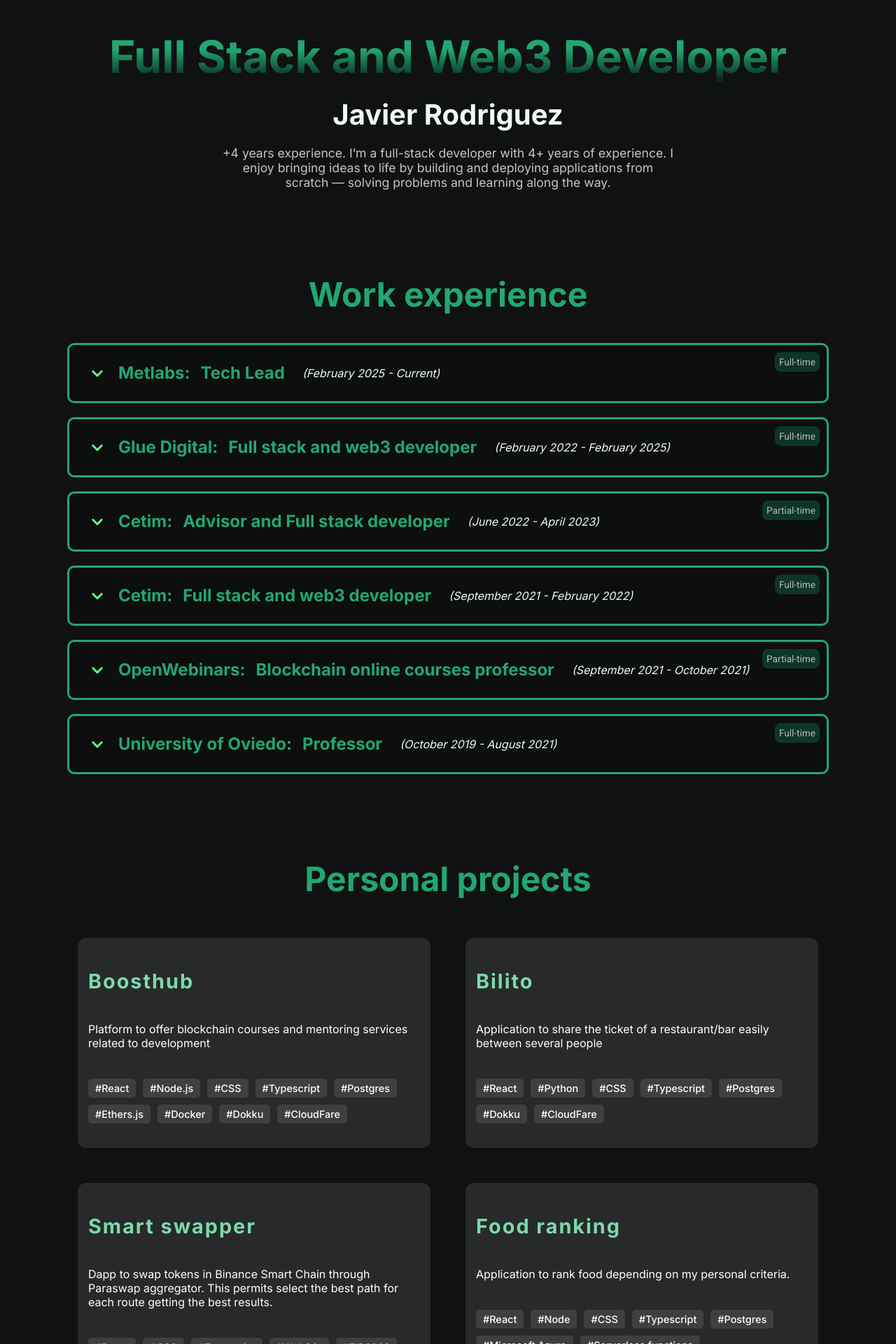
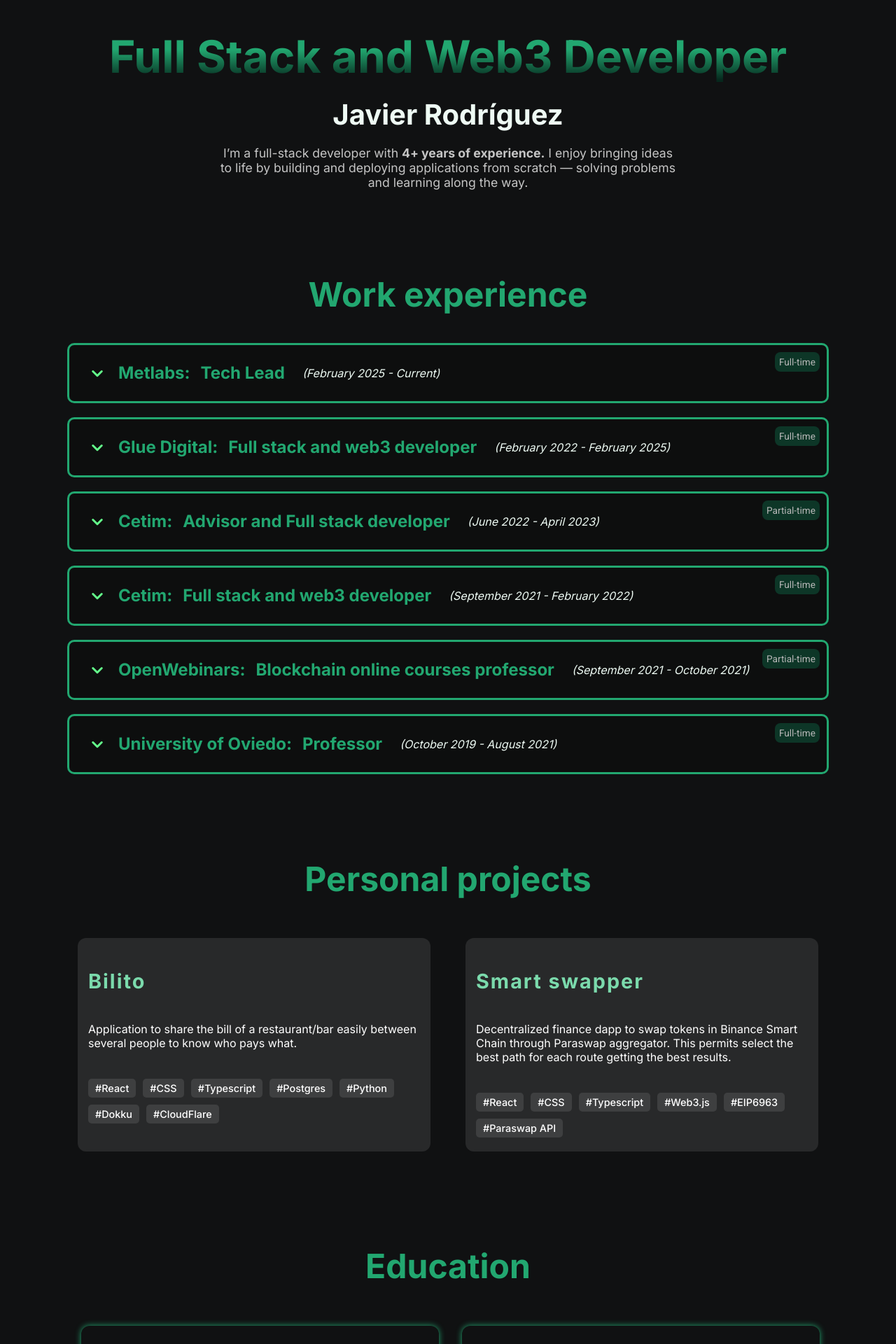
Before and after one commit to javirro/javirro-personal, a React (Create React App) app: page / in a window 1280 px wide. Shown: the part 100-2020 px from the top of the page at 70% size. Built offline with nearby package versions, Linux system fonts and the light colour scheme.

Commit message:
update README and some text

```diff
--- a/src/components/PersonalProjects/PersonalProjects.css
+++ b/src/components/PersonalProjects/PersonalProjects.css
@@ -17,7 +17,7 @@
   display: grid;
   width: 100%;
   grid-template-columns: repeat(2, minmax(300px, 1fr));
-  grid-template-rows: repeat(2, 300px);
+  /* grid-template-rows: repeat(2, 300px); */
   gap: 50px 50px;
   padding: 15px;
   box-sizing: border-box;
--- a/src/components/ProjectsPage/LeftGrid/LeftGrid.tsx
+++ b/src/components/ProjectsPage/LeftGrid/LeftGrid.tsx
@@ -13,10 +13,14 @@
           <FormattedMessage id="visit-project" />
           <img src={imgs.link} alt="link" />
         </a>
-        <a href={github} target="blank_" rel="noreferrer">
-          <span><FormattedMessage id="access-github" /></span>
-          <img src={imgs.darkGithub} alt="github" />
-        </a>
+        {github && (
+          <a href={github} target="blank_" rel="noreferrer">
+            <span>
+              <FormattedMessage id="access-github" />
+            </span>
+            <img src={imgs.darkGithub} alt="github" />
+          </a>
+        )}
       </div>
       <div className="container reduced-space">
         <img src={isTeamWork ? imgs.team : imgs.person} alt="People" />
--- a/src/data/personalProjects.json
+++ b/src/data/personalProjects.json
@@ -1,31 +1,15 @@
 [
-  {
-    "title": "Boosthub",
-    "description": "Platform to offer blockchain courses and  mentoring services related to development",
-    "url": "https://0xboosthub.com",
-    "github": "",
-    "stack": ["React", "Node.js", "CSS", "Typescript", "Postgres", "Ethers.js", "Docker", "Dokku", "CloudFare"],
-    "isTeamWork": true,
-    "teamText": "It was developed in collaboration with an expert in blockchain. I was in charge of the full front-end, almost all  the back-end and all of the infrastructure settings.",
-    "longDescription": {
-      "frontend": "This project has been fully developed using React with Javascript. Application is fully responsive.",
-      "backend": "The back-end has been developed using Node.js with Typescript. ",
-      "database": "The database used is Postgres. For local development, I used a Postgres docker container. For production, I used a Dokku app to create the database.",
-      "deployment": "The application is deployed in a personal VPS with Ubuntu distribution. I used Dokku as orchestration tool and CloudFare as CDN. The domain is managed by CloudFare.",
-      "blockchain": "The application uses Ethers.js to interact with the Arbitrum blockchain. The application allows minting a  NFT certifacte in the blockchain when a course is finished."
-    }
 
-  },
   {
     "title": "Bilito",
-    "description": "Application to share the ticket of a restaurant/bar easily between several people",
+    "description": "Application to share the bill of a restaurant/bar easily between several people to know who pays what.",
     "url": "https://bilito.fun",
     "github": "",
     "isTeamWork": true,
     "teamText": "It was developed in collaboration with  an expert in data science. I was in charge of the full front-end development, the CORS configuration in the backend and all of the infrastructure settings.",
-    "stack": ["React", "Python", "CSS", "Typescript", "Postgres",  "Dokku", "CloudFare"],
+    "stack": ["React",  "CSS", "Typescript",  "Postgres", "Python",   "Dokku", "CloudFlare"],
     "longDescription": {
-      "frontend": "This project has been developed using React with Typescript. Application is designed to be used in a mobile phone.",
+      "frontend": "This project has been developed using React with Typescript. Application is designed to be used in a mobile phone. Includes websockets connection to update shared data in real time.",
       "backend": "The back-end has been developed using Python, specifically Fast-API. To achieve the main funcionality, processing the receipt image, we used a combination of Open AI and Google API.",
       "database": "The database used is Postgres. I used a Dokku app to create the database.",
       "deployment": "The application is deployed in a personal VPS with Ubuntu distribution. I used Dokku as orchestration tool and CloudFare as CDN. The domain is managed by CloudFare."
@@ -33,7 +17,7 @@
   },
   {
     "title": "Smart swapper",
-    "description": "Dapp to swap tokens in Binance Smart Chain through Paraswap aggregator. This permits select the best path for each route getting the best results.",
+    "description": "Decentralized finance dapp to swap tokens in Binance Smart Chain through Paraswap aggregator. This permits select the best path for each route getting the best results.",
     "url": "https://smart-swapper.netlify.app/",
     "github": "https://github.com/javirro/paraswap",
     "isTeamWork": false,
@@ -45,20 +29,5 @@
       "database": "This project does not have a database.",
       "deployment": "The front-end is deployed in Netlify platform."
     }
-  },
-  {
-    "title": "Food ranking",
-    "description": "Application to rank food depending on my personal criteria.",
-    "url": "https://food-ranking.netlify.app",
-    "github": "",
-    "isTeamWork": false,
-    "teamText": "This project was developed by myself. It was one of my first full-stack project. ",
-    "stack": ["React", "Node", "CSS", "Typescript", "Postgres",  "Microsoft Azure", "Serverless functions"],
-    "longDescription": {
-      "frontend": "This project has been developed using React with Typescript. The application is fully responsive.",
-      "backend": "The back-end has been developed using Node.js with Typescript. It is deployed using serverless functions provided by Microsoft Azure.",
-      "database": "The database used is Postgres. I used an external provider to get Postgres database services.",
-      "deployment": "The front-end is deployed in Netlify platform and the back-end in the serverless services provided by Microsoft Azure."
-    }
   }
 ]
--- a/src/routes/Landing/Landing.tsx
+++ b/src/routes/Landing/Landing.tsx
@@ -2,13 +2,17 @@
 import Studies from "../../components/Studies/Studies"
 import WorkExperience from "../../components/WorkExperience/WorkExperience"
 import "./Landing.css"
+
 const Landing = () => {
   return (
     <section id="landing">
       <header>
         <h1>Full Stack and Web3 Developer</h1>
-        <h3>Javier Rodriguez</h3>
-        <p>+4 years experience. I’m a full-stack developer with 4+ years of experience. I enjoy bringing ideas to life by building and deploying applications from scratch — solving problems and learning along the way.  </p>
+        <h3>Javier Rodríguez</h3>
+        <p>
+          I’m a full-stack developer with <b>4+ years of experience.</b> I enjoy bringing ideas to life by building and deploying applications from scratch — solving problems and
+          learning along the way.{" "}
+        </p>
       </header>
       <WorkExperience />
       <PersonalProjects />
```
Also changed, not shown: src/data/oldPersonaProjects.json (added, +64 -0 lines), 1 other file (tests, documents, lock files or other folders).
